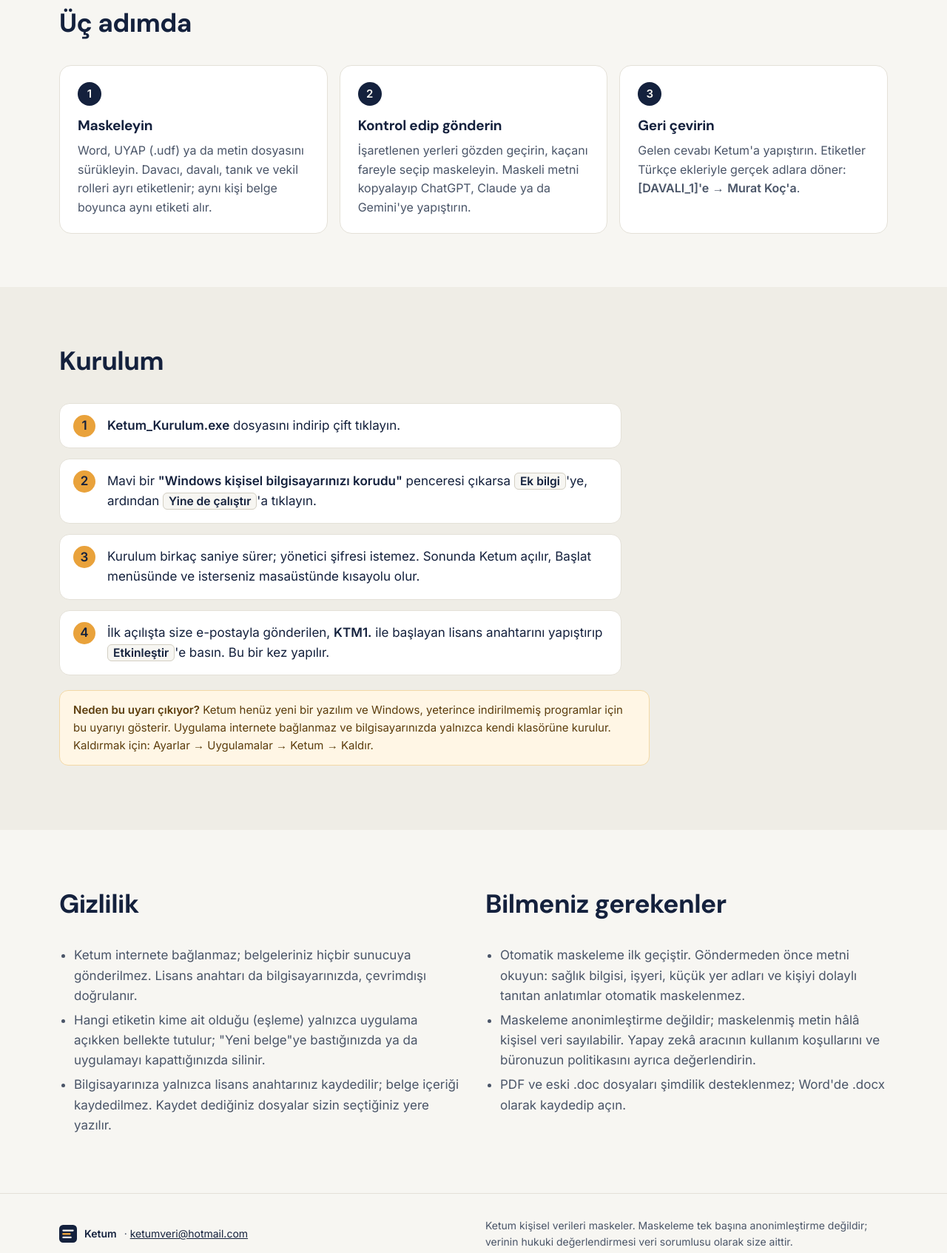
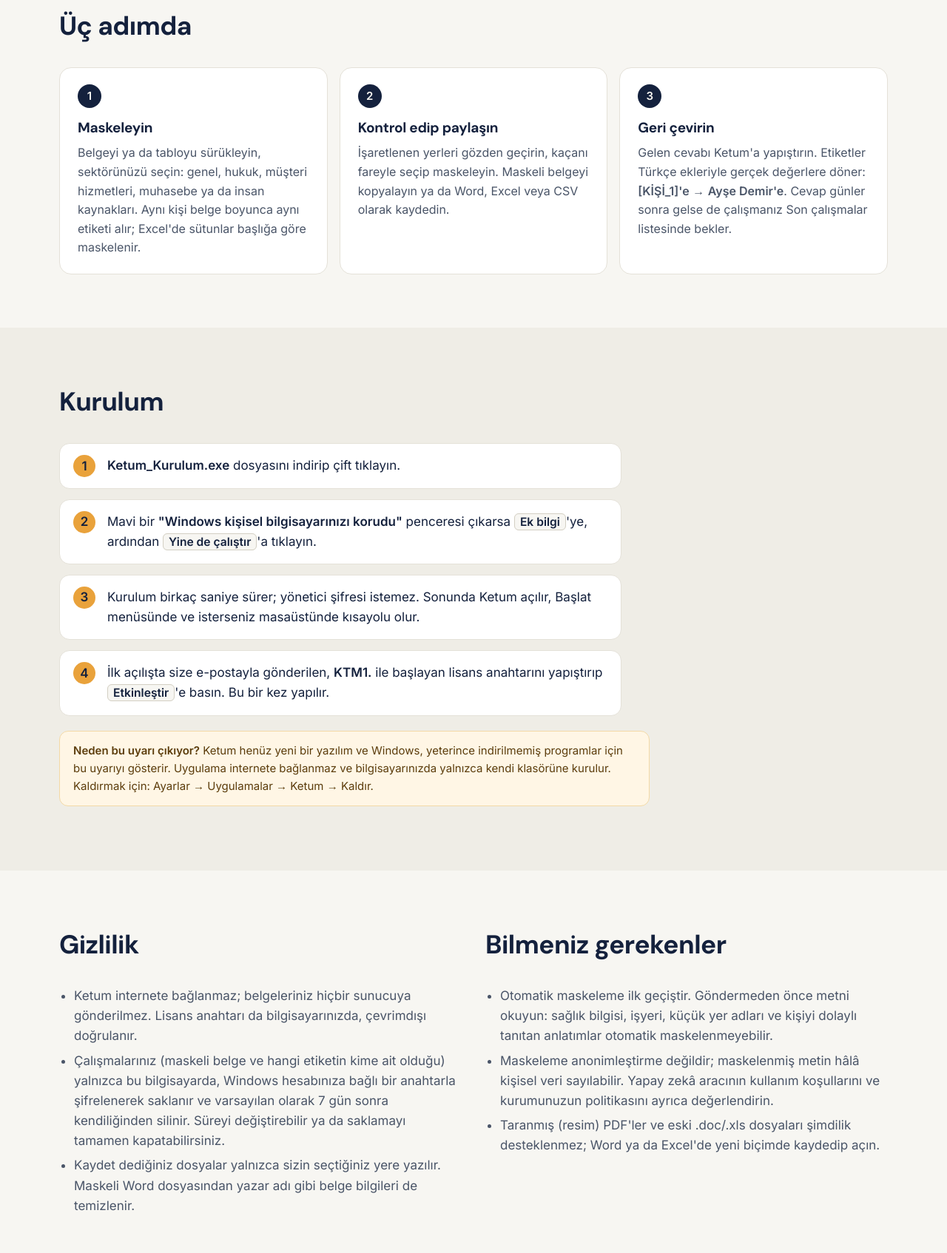
Before and after one commit to ketumveri/site, a plain HTML site: page indir/index.html in a window 1280 px wide. Shown: the part 870-2564 px from the top of the page at 74% size. Drawn offline with Linux system fonts and the light colour scheme.

Commit message:
İndir sayfası: 0.9 özellikleri, genel anlatım, saklama bilgisi
Co-Authored-By: Claude Opus 5.5 <noreply@anthropic.com>
Claude-Session: https://claude.ai/code/session_014MNUngLooH9KhcVru4zkLX

```diff
--- a/indir/index.html
+++ b/indir/index.html
@@ -4,9 +4,9 @@
 <meta charset="utf-8">
 <meta name="viewport" content="width=device-width, initial-scale=1">
 <title>Ketum'u indirin – belgeleri yapay zekâya göndermeden önce maskeleyin</title>
-<meta name="description" content="Ketum masaüstü uygulaması: dilekçe, rapor ve tutanaklardaki kişisel verileri bilgisayarınızda, internete bağlanmadan maskeler. Windows 10 ve 11.">
+<meta name="description" content="Ketum masaüstü uygulaması: Word, Excel, PDF ve metin belgelerindeki kişisel verileri bilgisayarınızda, internete bağlanmadan maskeler. Windows 10 ve 11.">
 <meta property="og:title" content="Ketum'u indirin">
-<meta property="og:description" content="Belgelerdeki kişisel verileri yapay zekâya göndermeden önce bilgisayarınızda maskeleyin.">
+<meta property="og:description" content="Belgelerdeki kişisel verileri paylaşmadan önce bilgisayarınızda maskeleyin.">
 <meta property="og:url" content="https://ketum.com.tr/indir/">
 <meta property="og:type" content="website">
 <link rel="canonical" href="https://ketum.com.tr/indir/">
@@ -72,8 +72,8 @@ footer p{margin:0;max-width:34rem}
   <div class="ic">
     <div class="sol">
       <p class="ust-yazi">Ketum masaüstü · Windows</p>
-      <h1>Belgeyi yapay zekâya göndermeden önce kişisel verileri maskeleyin.</h1>
-      <p class="alt">Dilekçe, bilirkişi raporu ya da tutanağı Ketum'a bırakın. Adlar, T.C. kimlik numaraları, adresler, telefonlar ve IBAN'lar saniyeler içinde etiketlere dönüşür. Gelen cevaptaki etiketleri tek tıkla gerçek adlara çevirin. Belgeniz bilgisayarınızdan çıkmaz.</p>
+      <h1>Belgeyi paylaşmadan önce kişisel verileri maskeleyin.</h1>
+      <p class="alt">Word, Excel, PDF ya da metin belgenizi Ketum'a bırakın. Ad soyad, T.C. kimlik ve vergi numarası, telefon, adres ve IBAN gibi bilgiler saniyeler içinde etiketlere dönüşür. Maskeli metni yapay zekâ araçlarına, iş ortaklarınıza ya da destek ekiplerine gönderin; gelen cevaptaki etiketleri tek tıkla gerçek değerlere çevirin. Belgeniz bilgisayarınızdan çıkmaz.</p>
       <div><a class="indir" href="https://github.com/ketumveri/site/releases/latest/download/Ketum_Kurulum.exe">
         <svg width="20" height="20" viewBox="0 0 24 24" fill="none" stroke="currentColor" stroke-width="2.4" stroke-linecap="round" stroke-linejoin="round" aria-hidden="true"><path d="M12 3v12M7 10l5 5 5-5M5 21h14"/></svg>
         Windows için indir</a></div>
@@ -90,9 +90,9 @@ footer p{margin:0;max-width:34rem}
   <div class="ic">
     <h2>Üç adımda</h2>
     <div class="izgara">
-      <div class="kart"><div class="no">1</div><h3>Maskeleyin</h3><p>Word, UYAP (.udf) ya da metin dosyasını sürükleyin. Davacı, davalı, tanık ve vekil rolleri ayrı etiketlenir; aynı kişi belge boyunca aynı etiketi alır.</p></div>
-      <div class="kart"><div class="no">2</div><h3>Kontrol edip gönderin</h3><p>İşaretlenen yerleri gözden geçirin, kaçanı fareyle seçip maskeleyin. Maskeli metni kopyalayıp ChatGPT, Claude ya da Gemini'ye yapıştırın.</p></div>
-      <div class="kart"><div class="no">3</div><h3>Geri çevirin</h3><p>Gelen cevabı Ketum'a yapıştırın. Etiketler Türkçe ekleriyle gerçek adlara döner: <b>[DAVALI_1]'e</b> → <b>Murat Koç'a</b>.</p></div>
+      <div class="kart"><div class="no">1</div><h3>Maskeleyin</h3><p>Belgeyi ya da tabloyu sürükleyin, sektörünüzü seçin: genel, hukuk, müşteri hizmetleri, muhasebe ya da insan kaynakları. Aynı kişi belge boyunca aynı etiketi alır; Excel'de sütunlar başlığa göre maskelenir.</p></div>
+      <div class="kart"><div class="no">2</div><h3>Kontrol edip paylaşın</h3><p>İşaretlenen yerleri gözden geçirin, kaçanı fareyle seçip maskeleyin. Maskeli belgeyi kopyalayın ya da Word, Excel veya CSV olarak kaydedin.</p></div>
+      <div class="kart"><div class="no">3</div><h3>Geri çevirin</h3><p>Gelen cevabı Ketum'a yapıştırın. Etiketler Türkçe ekleriyle gerçek değerlere döner: <b>[KİŞİ_1]'e</b> → <b>Ayşe Demir'e</b>. Cevap günler sonra gelse de çalışmanız Son çalışmalar listesinde bekler.</p></div>
     </div>
   </div>
 </section>
@@ -116,16 +116,16 @@ footer p{margin:0;max-width:34rem}
       <h2>Gizlilik</h2>
       <ul class="liste">
         <li>Ketum internete bağlanmaz; belgeleriniz hiçbir sunucuya gönderilmez. Lisans anahtarı da bilgisayarınızda, çevrimdışı doğrulanır.</li>
-        <li>Hangi etiketin kime ait olduğu (eşleme) yalnızca uygulama açıkken bellekte tutulur; "Yeni belge"ye bastığınızda ya da uygulamayı kapattığınızda silinir.</li>
-        <li>Bilgisayarınıza yalnızca lisans anahtarınız kaydedilir; belge içeriği kaydedilmez. Kaydet dediğiniz dosyalar sizin seçtiğiniz yere yazılır.</li>
+        <li>Çalışmalarınız (maskeli belge ve hangi etiketin kime ait olduğu) yalnızca bu bilgisayarda, Windows hesabınıza bağlı bir anahtarla şifrelenerek saklanır ve varsayılan olarak 7 gün sonra kendiliğinden silinir. Süreyi değiştirebilir ya da saklamayı tamamen kapatabilirsiniz.</li>
+        <li>Kaydet dediğiniz dosyalar yalnızca sizin seçtiğiniz yere yazılır. Maskeli Word dosyasından yazar adı gibi belge bilgileri de temizlenir.</li>
       </ul>
     </div>
     <div>
       <h2>Bilmeniz gerekenler</h2>
       <ul class="liste">
-        <li>Otomatik maskeleme ilk geçiştir. Göndermeden önce metni okuyun: sağlık bilgisi, işyeri, küçük yer adları ve kişiyi dolaylı tanıtan anlatımlar otomatik maskelenmez.</li>
-        <li>Maskeleme anonimleştirme değildir; maskelenmiş metin hâlâ kişisel veri sayılabilir. Yapay zekâ aracının kullanım koşullarını ve büronuzun politikasını ayrıca değerlendirin.</li>
-        <li>PDF ve eski .doc dosyaları şimdilik desteklenmez; Word'de .docx olarak kaydedip açın.</li>
+        <li>Otomatik maskeleme ilk geçiştir. Göndermeden önce metni okuyun: sağlık bilgisi, işyeri, küçük yer adları ve kişiyi dolaylı tanıtan anlatımlar otomatik maskelenmeyebilir.</li>
+        <li>Maskeleme anonimleştirme değildir; maskelenmiş metin hâlâ kişisel veri sayılabilir. Yapay zekâ aracının kullanım koşullarını ve kurumunuzun politikasını ayrıca değerlendirin.</li>
+        <li>Taranmış (resim) PDF'ler ve eski .doc/.xls dosyaları şimdilik desteklenmez; Word ya da Excel'de yeni biçimde kaydedip açın.</li>
       </ul>
     </div>
   </div>
```
